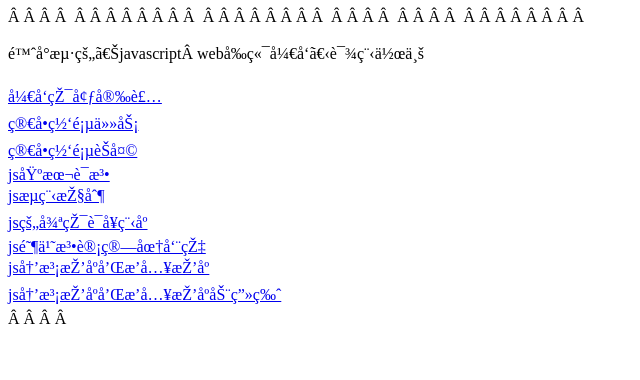
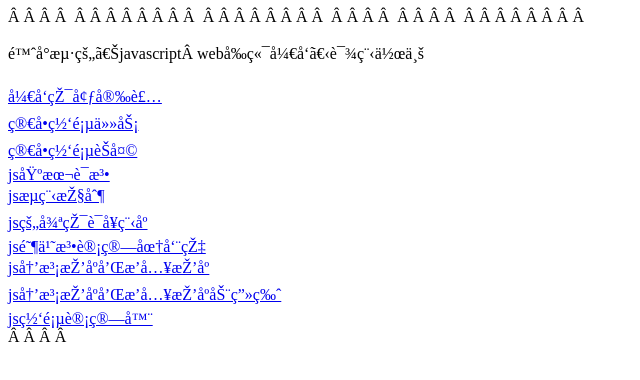
Before and after one commit to chenxiaohai0805/jswork, a plain HTML site: page index.html in a window 1280 px wide. Shown: the whole page, without its empty margins (0-640 px from the left). Drawn offline with Linux system fonts and the light colour scheme.

Commit message:
index.html

```diff
--- a/index.html
+++ b/index.html
@@ -15,5 +15,7 @@
     <a href="work6/index.html">js阶乘法计算圆周率</a><br>
     <a href="work7/index.html">js冒泡排序和插入排序</a><br>
     <a href="work7/work7-1/index.html">js冒泡排序和插入排序动画版</a><br>
+    <a href="work8/index.html">js网页计算器</a><br>
+
     </body>
 </html>
```
Also changed, not shown: work8/index.html (+1 -0 lines).
